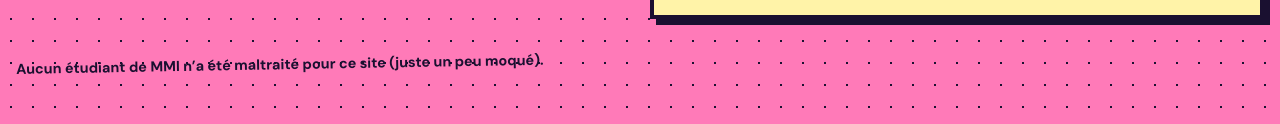
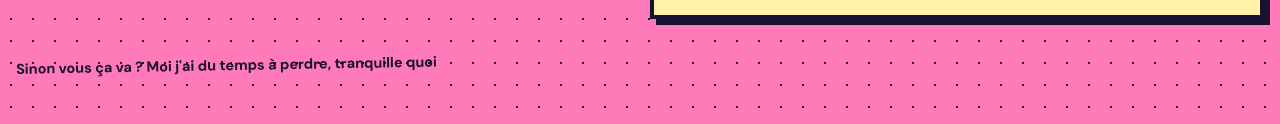
Before and after one commit to toujourspositif/mondegoutdemmi, a plain HTML site: page index.html in a window 1280 px wide. Shown: the part 1290-1414 px from the top of the page. Drawn offline with nearby package versions, Linux system fonts and the light colour scheme; no server answers.

Commit message:
Update index.html

```diff
--- a/index.html
+++ b/index.html
@@ -253,7 +253,7 @@ footer{margin-top:30px;font-size:.9rem;font-weight:700;transform:rotate(-1deg)}
     </div>
   </div>
 
-  <footer>Aucun étudiant de MMI n’a été maltraité pour ce site (juste un peu moqué).</footer>
+  <footer>Sinon vous ça va ? Moi j'ai du temps à perdre, tranquille quoi</footer>
 </main>
 
 <!-- ======== MODALE CONNEXION ======== -->
```
